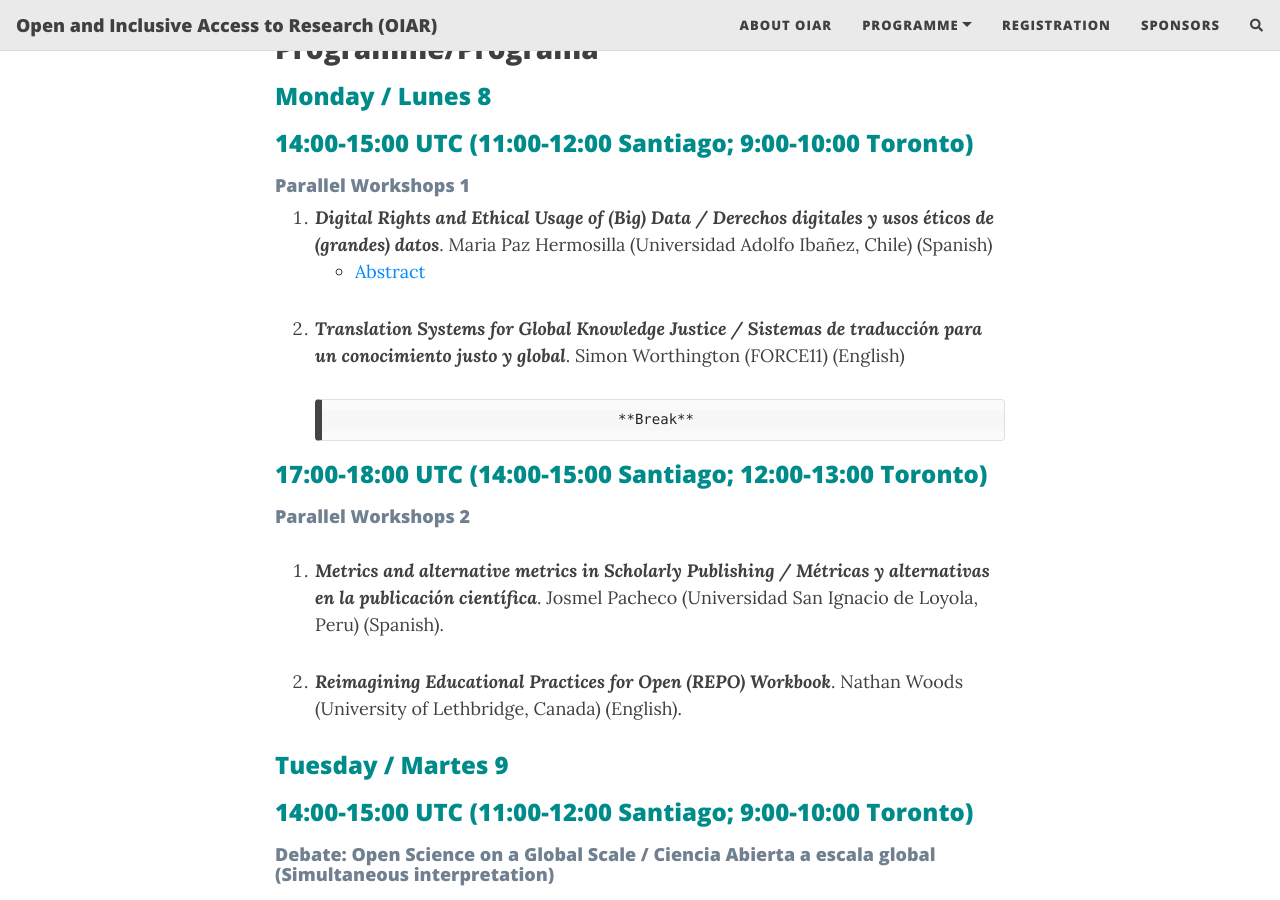
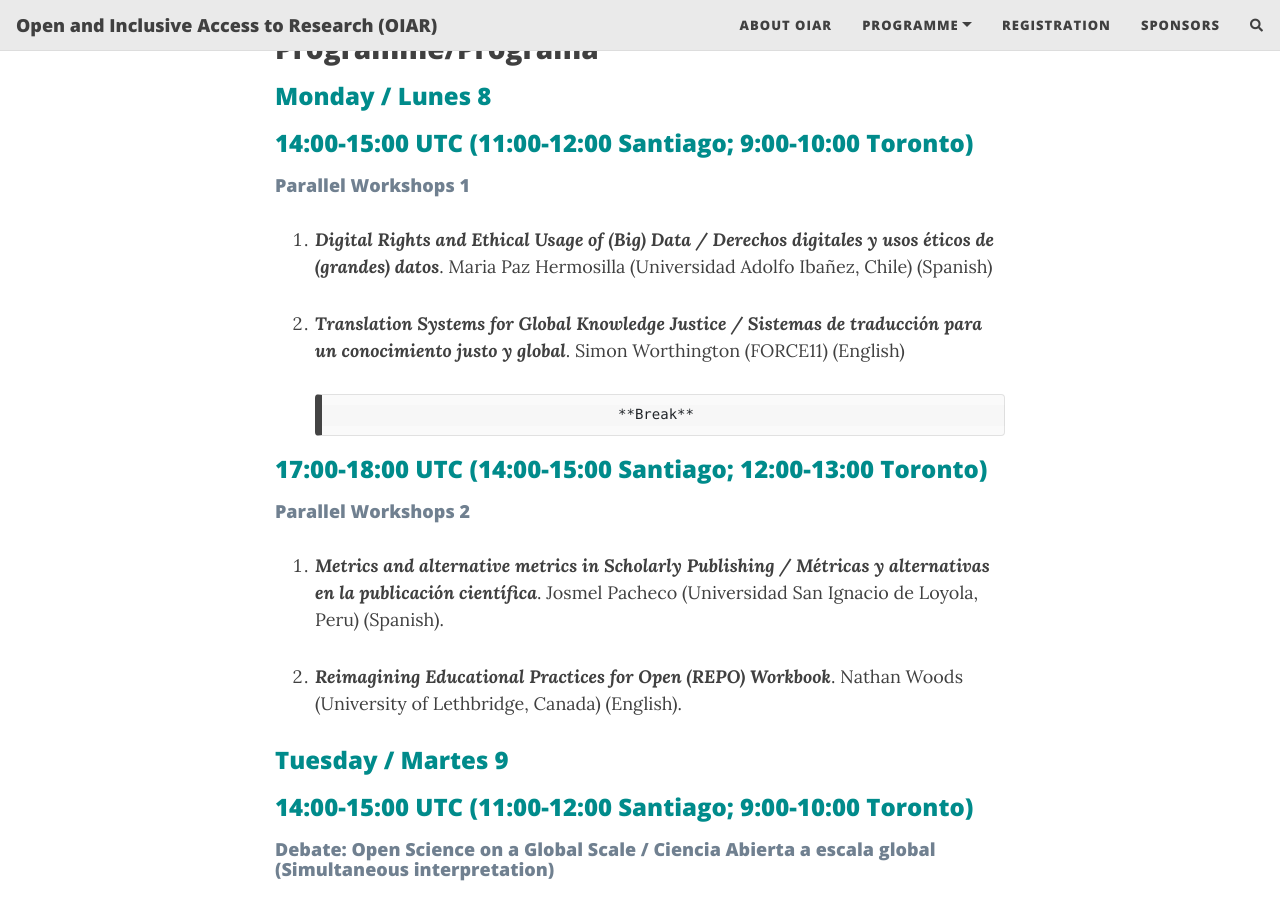
Before and after one commit to caedmon5/OIAR, a Jekyll site: the page built from programme.md, in a window 1280 px wide and 900 px high, scrolled down 636 px. Built offline with Jekyll 4.4.1, drawn with Linux system fonts in a browser that asks for light colours; nearby versions of some CDN libraries; comment, search, counter and statistics services are not loaded.

Commit message:
Update programme.md
Removed link after testing, as abstract page is still incomplete

```diff
--- a/programme.md
+++ b/programme.md
@@ -17,7 +17,6 @@ A [calendar (.ics file) is available for this conference](assets/img/OIAR.ics)
 ### <span style="color: DarkCyan;">14:00-15:00 UTC (11:00-12:00 Santiago; 9:00-10:00 Toronto)</span>
 #### <span style="color: SlateGray;">Parallel Workshops 1</span>
 1. ***Digital Rights and Ethical Usage of (Big) Data / Derechos digitales y usos éticos de (grandes) datos***. Maria Paz Hermosilla (Universidad Adolfo Ibañez, Chile) (Spanish)
-    * [Abstract](abstracts.md)
 
 2. ***Translation Systems for Global Knowledge Justice / Sistemas de traducción para un conocimiento justo y  global***. Simon Worthington (FORCE11) (English)
 
```
